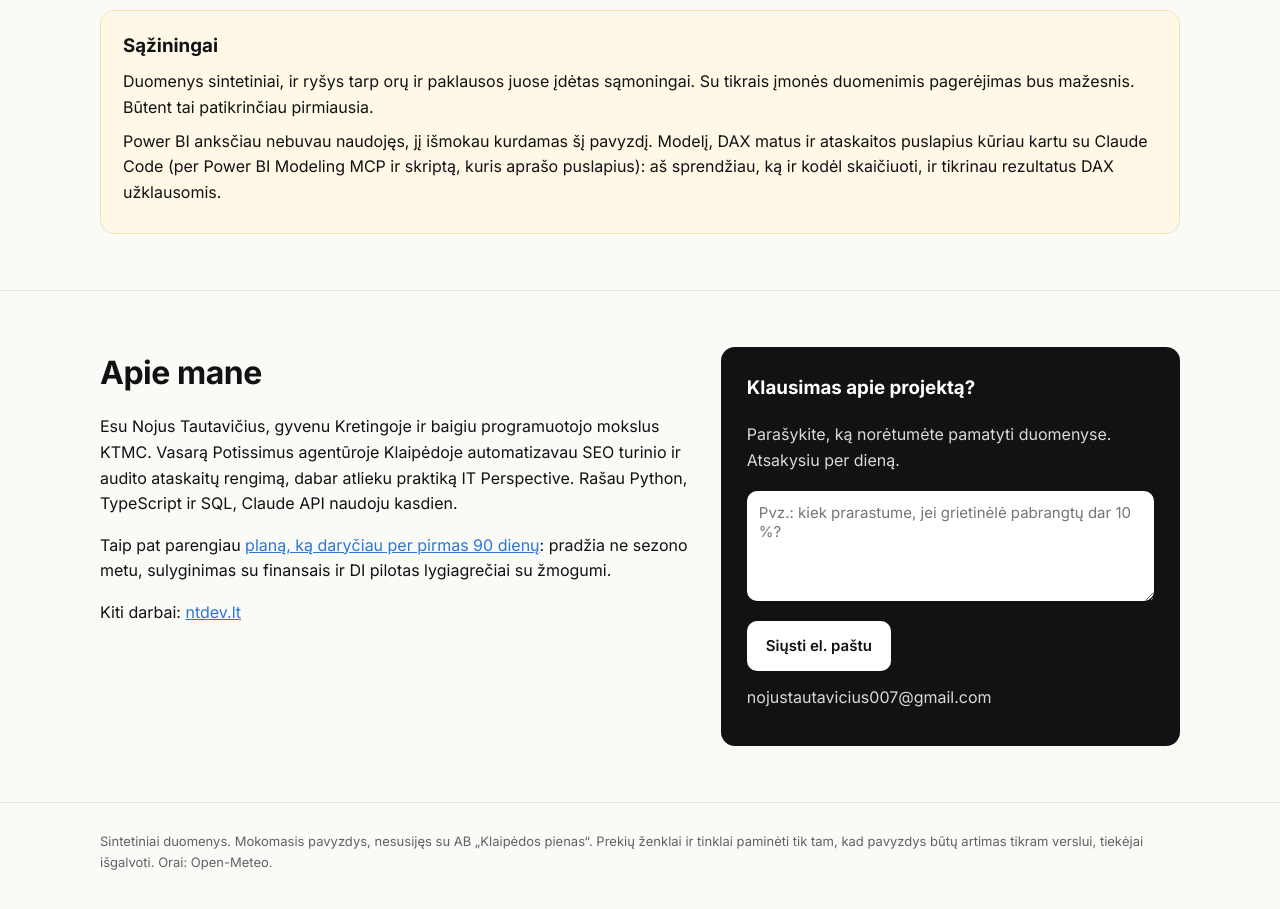
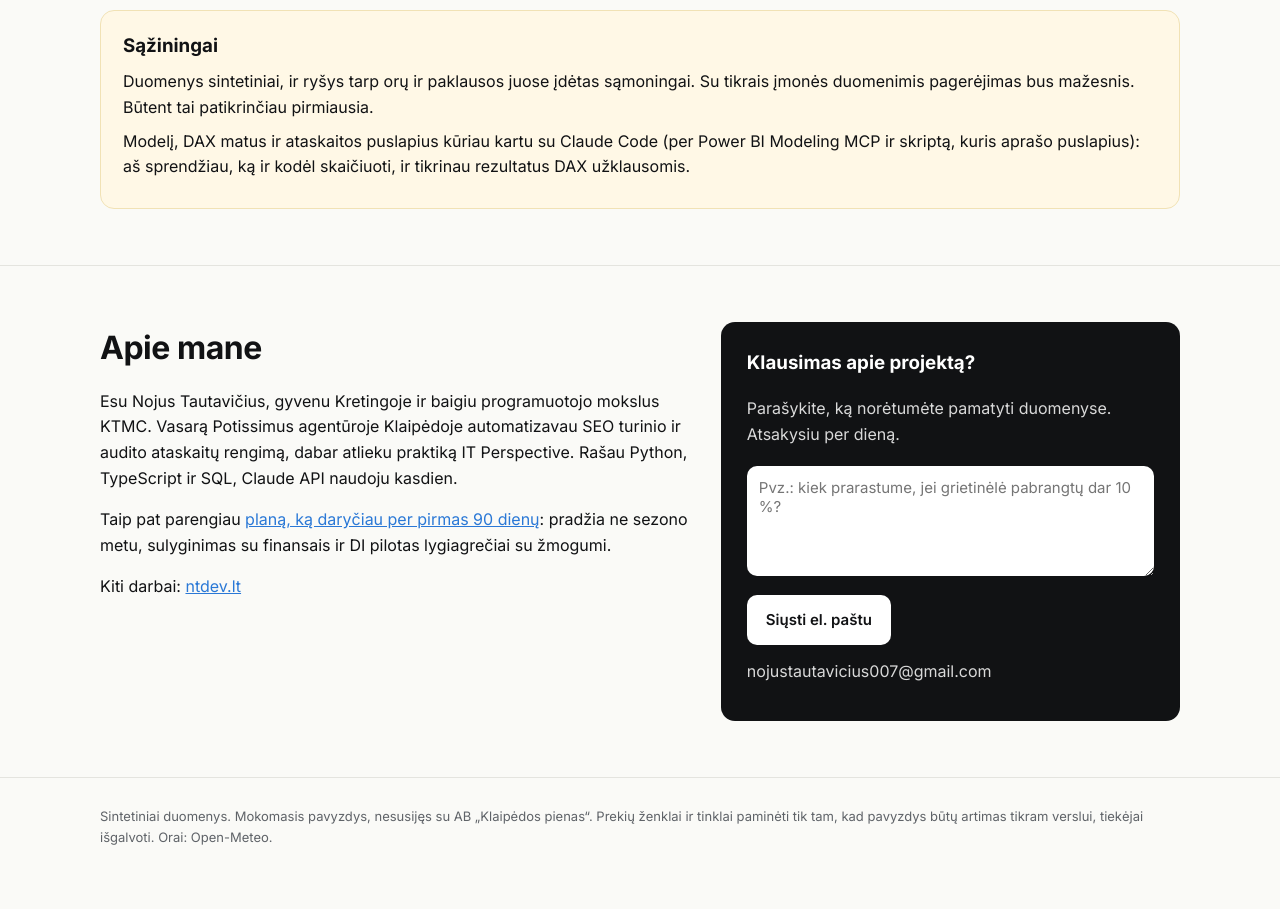
Before and after one commit to NojusTautavicius1/klaipedos-pienas-powerbi-demo, a plain HTML site: page site/index.html in a window 1280 px wide. Shown: the part 6000-6909 px from the top of the page. Drawn offline with Linux system fonts and the light colour scheme.

Commit message:
README ir puslapis: be sakinio apie ankstesnę Power BI patirtį
Co-Authored-By: Claude Opus 5.5 <noreply@anthropic.com>

```diff
--- a/site/index.html
+++ b/site/index.html
@@ -256,7 +256,7 @@ abejotina → žmogui</div></div>
   <div class="honest" style="margin-top:18px">
     <h3>Sąžiningai</h3>
     <p>Duomenys sintetiniai, ir ryšys tarp orų ir paklausos juose įdėtas sąmoningai. Su tikrais įmonės duomenimis pagerėjimas bus mažesnis. Būtent tai patikrinčiau pirmiausia.</p>
-    <p id="who">Power BI anksčiau nebuvau naudojęs, jį išmokau kurdamas šį pavyzdį. Modelį, DAX matus ir ataskaitos puslapius kūriau kartu su Claude Code (per Power BI Modeling MCP ir skriptą, kuris aprašo puslapius): aš sprendžiau, ką ir kodėl skaičiuoti, ir tikrinau rezultatus DAX užklausomis.</p>
+    <p id="who">Modelį, DAX matus ir ataskaitos puslapius kūriau kartu su Claude Code (per Power BI Modeling MCP ir skriptą, kuris aprašo puslapius): aš sprendžiau, ką ir kodėl skaičiuoti, ir tikrinau rezultatus DAX užklausomis.</p>
   </div>
 </div></section>
 
```
Also changed, not shown: 1 other file.
